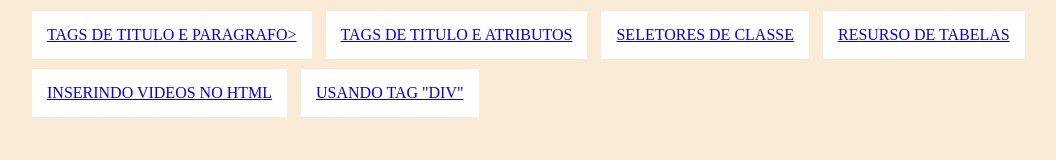
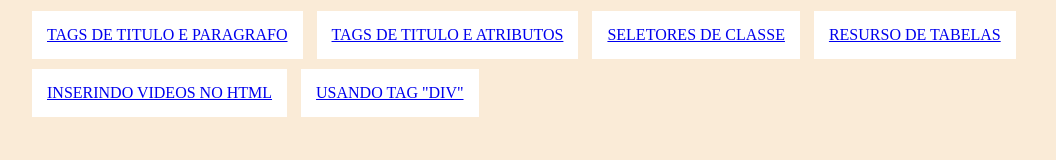
Before and after one commit to Elivelton6798/paginas, a plain HTML site: page index.html in a window 1280 px wide. Shown: the whole page, without its empty margins (21-1077 px from the left). Drawn offline with Linux system fonts and the light colour scheme.

Commit message:
Update index.html

```diff
--- a/index.html
+++ b/index.html
@@ -11,7 +11,7 @@
 <body>
     <nav id="menu">
         <ul>
-            <li> <a href="primeira_pagina/index.html" target="_blank">Tags De Titulo e Paragrafo></a></li>
+            <li> <a href="primeira_pagina/index.html" target="_blank">Tags De Titulo e Paragrafo</a></li>
             <li> <a href="identidade_ifto/index.html" target="_blank">Tags De Titulo e Atributos</a></li>
             <li> <a href="pagina_volei/index.html" target="_blank">Seletores De Classe</a></li>
             <li> <a href="pagina_formulario/index.html" target="_blank">Resurso De Tabelas</a></li>
```
